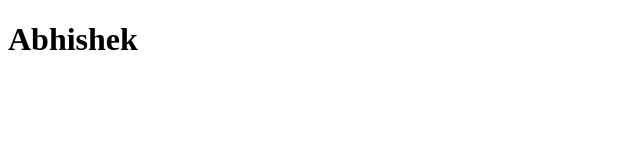
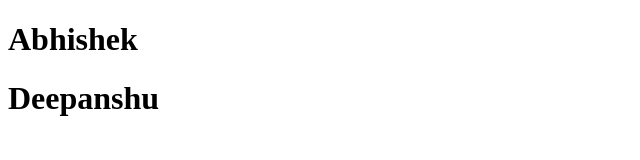
Before and after one commit to Abhishekvverma/demo-use, a plain HTML site: page index.html in a window 1280 px wide. Shown: the whole page, without its empty margins (0-640 px from the left). Drawn offline with Linux system fonts and the light colour scheme.

Commit message:
add new name

```diff
--- a/index.html
+++ b/index.html
@@ -7,5 +7,6 @@
 </head>
 <body>
     <h1>Abhishek</h1>
+    <h1>Deepanshu</h1>
 </body>
 </html>
```
